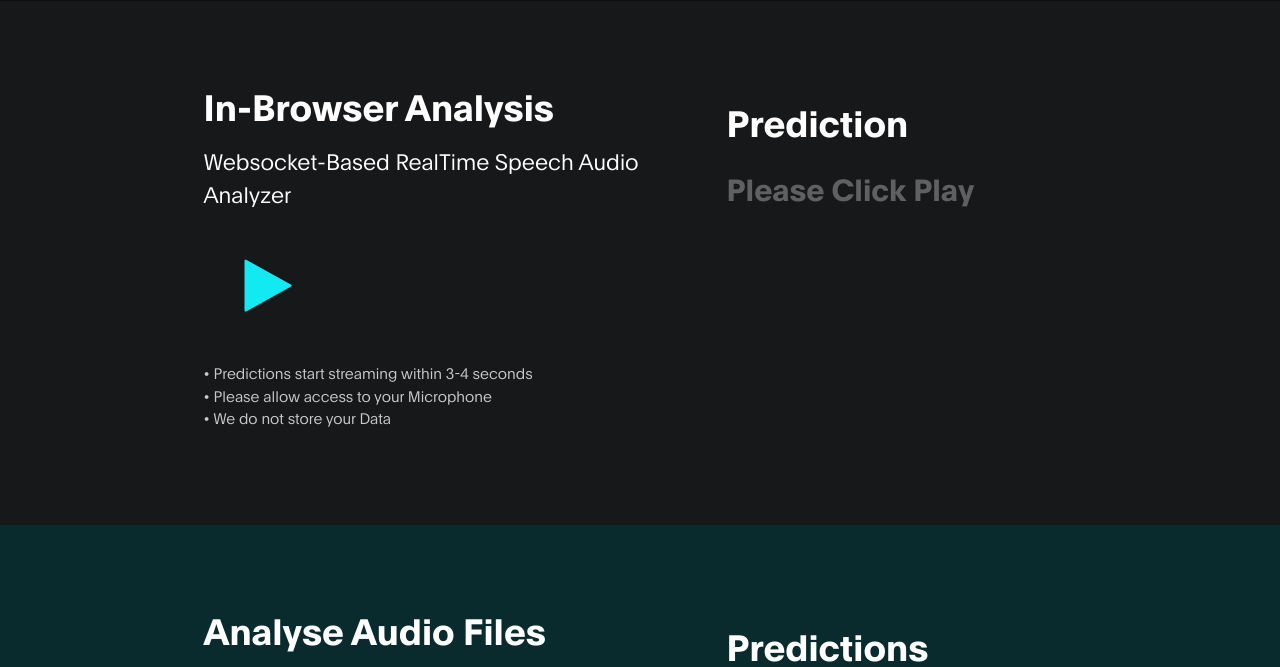
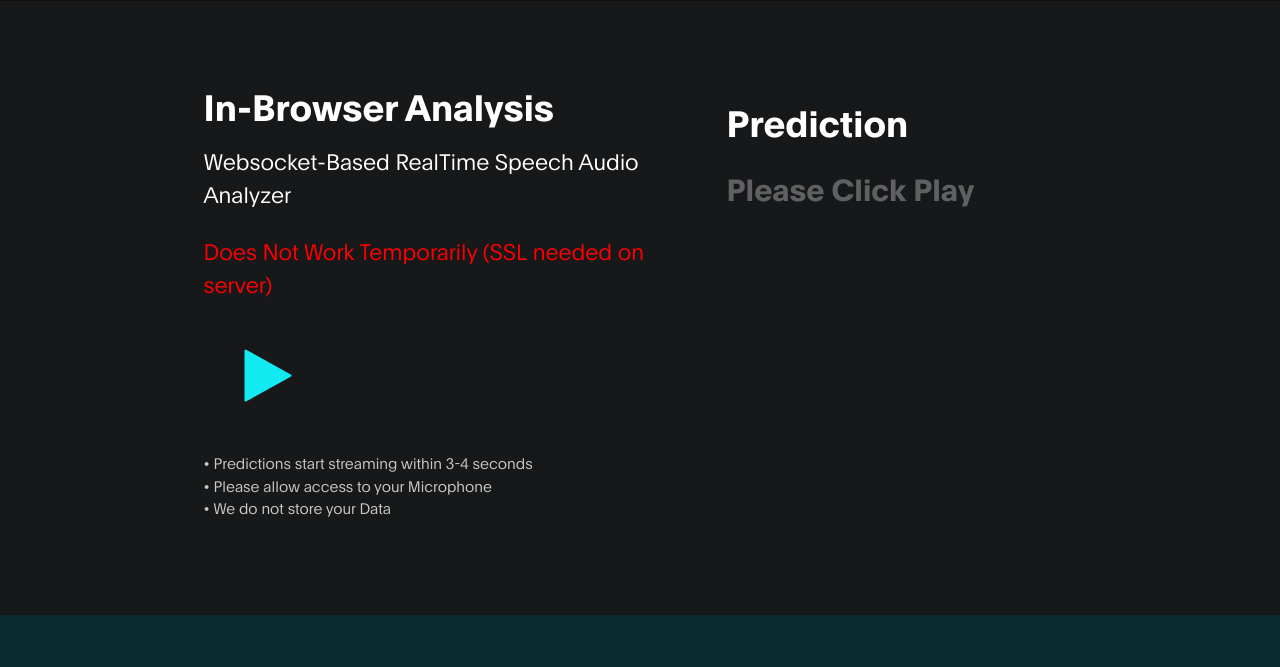
Before and after one commit to Pranavpathare/Audoise, a FastAPI app: page / in a window 1280 px wide. Shown: the part 799-1466 px from the top of the page. Run offline with FastAPI, Linux system fonts and the light colour scheme; some libraries are stand-ins or nearby versions.

Commit message:
Chore(Backend): Added requirements.txt

```diff
--- a/Frontend/templates/index.html
+++ b/Frontend/templates/index.html
@@ -102,12 +102,14 @@ https://www.tooplate.com/view/2119-gymso-fitness
                     <h2 class="mb-3 text-white" data-aos="fade-up">In-Browser Analysis</h2>
 
                     <h6 class="mb-4 text-white" data-aos="fade-up">Websocket-Based RealTime Speech Audio Analyzer</h6>
+                    <h6 class="mb-4 text-red" data-aos="fade-up">Does Not Work Temporarily (SSL needed on server)</h6>
 
                     <button class="ppbutton" id="ppbutton" data-aos="fade-up" data-aos-delay="300"><i class="fa fa-play" id="ppicon"></i></button>
 
                     <p data-aos="fade-up" data-aos-delay="200">• Predictions start streaming within 3-4 seconds
                         <br>• Please allow access to your Microphone
-                        <br>• We do not store your Data</p>
+                        <br>• We do not store your Data
+                        </p>
 
 
                 </div>
--- a/Frontend/templates/index1.html
+++ b/Frontend/templates/index1.html
@@ -103,6 +103,7 @@ https://www.tooplate.com/view/2119-gymso-fitness
                     <h2 class="mb-3 text-white" data-aos="fade-up">In-Browser Analysis</h2>
 
                     <h6 class="mb-4 text-white" data-aos="fade-up">Websocket-Based RealTime Speech Audio Analyzer</h6>
+                    <h6 class="mb-4 text-red" style="color:red;" data-aos="fade-up">Does Not Work Temporarily (SSL needed on server)</h6>
 
                     <button class="ppbutton" id="ppbutton" data-aos="fade-up" data-aos-delay="300"><i class="fa fa-play" id="ppicon"></i></button>
 
```
Also changed, not shown: Backend/app/requirements.txt (added, +72 -0 lines).
